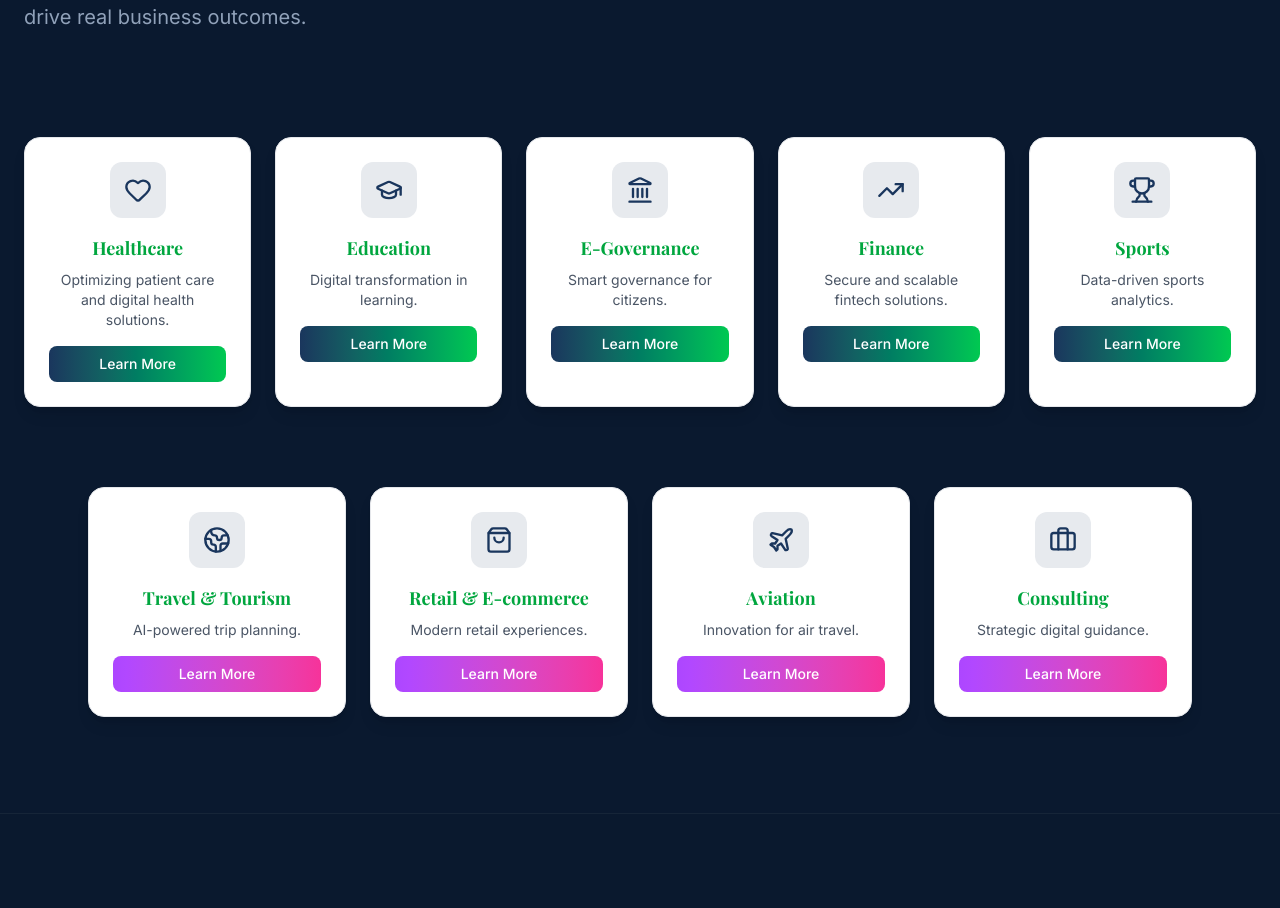
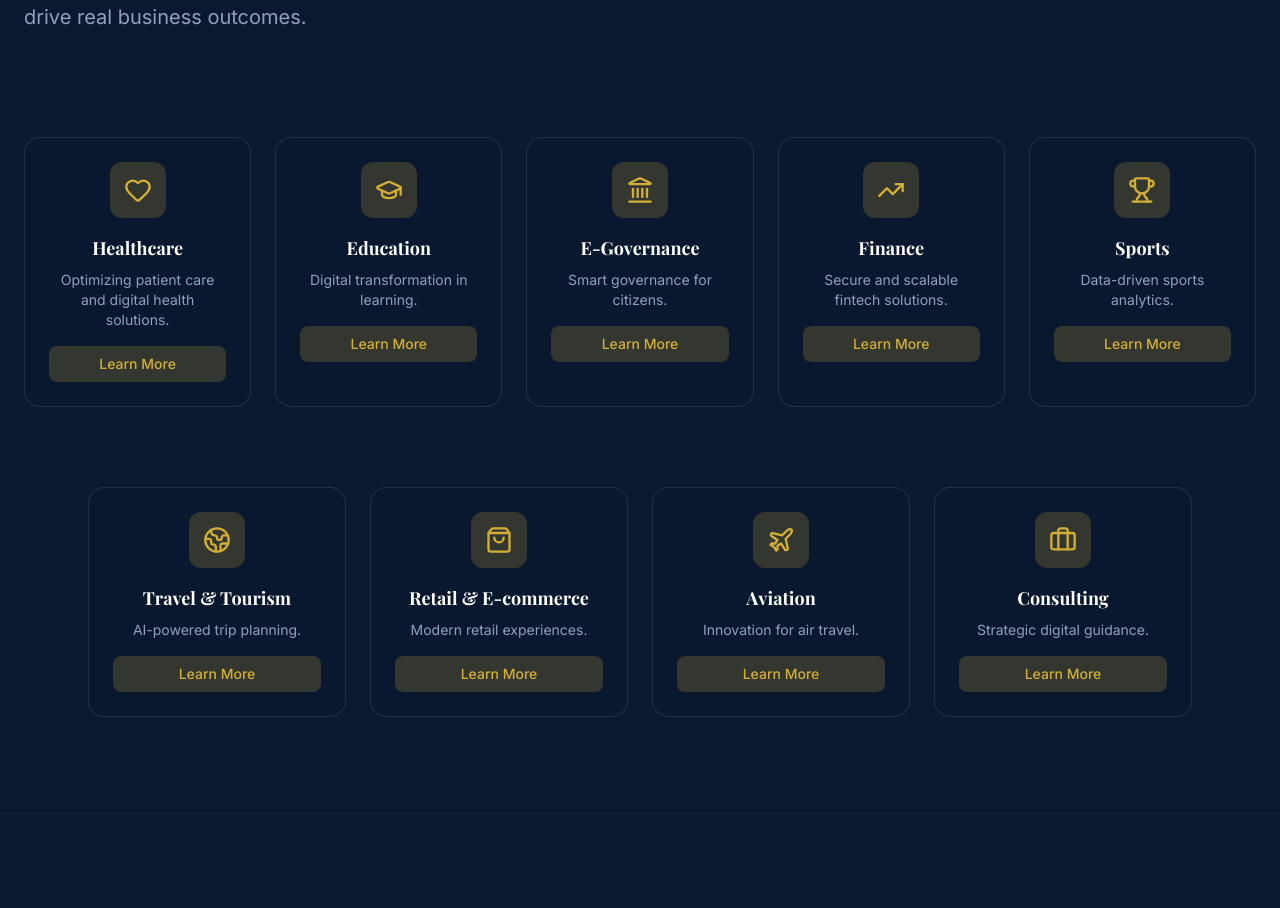
Before and after one commit to Imprasna/IT-consulting, a React (Vite) app: page /expertise in a window 1280 px wide. Shown: the part 340-1248 px from the top of the page. Built offline with nearby package versions, Linux system fonts and the light colour scheme.

Commit message:
Update Expertise page theme and Contact page details

```diff
--- a/src/pages/ContactPage.tsx
+++ b/src/pages/ContactPage.tsx
@@ -6,9 +6,6 @@ import Footer from '../components/Footer';
 const ContactPage = () => {
     const offices = [
         { city: 'Chennai, India', address: '123 Tech Park, OMR Road', phone: '+91 800 123 4567' },
-        { city: 'Singapore', address: '456 Marina Bay Financial Centre', phone: '+65 1234 5678' },
-        { city: 'Dubai, UAE', address: '789 Business Bay Tower', phone: '+971 4 123 4567' },
-        { city: 'USA', address: '101 Silicon Valley Blvd', phone: '+1 800 123 4567' },
     ];
 
     return (
@@ -99,8 +96,8 @@ const ContactPage = () => {
                                     <h3 className="text-lg font-bold text-white mb-2 flex items-center gap-2">
                                         <Mail className="w-5 h-5 text-royal-gold" /> General Inquiries
                                     </h3>
-                                    <a href="mailto:contact@techsprintsolution.com" className="text-royal-gold hover:underline">
-                                        contact@techsprintsolution.com
+                                    <a href="mailto:techsprintsolutions.2020@gmail.com" className="text-royal-gold hover:underline">
+                                        techsprintsolutions.2020@gmail.com
                                     </a>
                                 </div>
                             </motion.div>
--- a/src/pages/ExpertisePage.tsx
+++ b/src/pages/ExpertisePage.tsx
@@ -53,14 +53,14 @@ const ExpertisePage = () => {
                                     whileInView={{ opacity: 1, y: 0 }}
                                     viewport={{ once: true }}
                                     transition={{ delay: idx * 0.1 }}
-                                    className="p-6 rounded-2xl bg-white border border-gray-200 shadow-lg text-center group hover:shadow-xl transition-all"
+                                    className="p-6 rounded-2xl glass border border-white/10 text-center group hover:border-royal-gold/30 transition-all"
                                 >
-                                    <div className="w-14 h-14 rounded-xl bg-royal-blue/10 flex items-center justify-center mb-4 mx-auto">
-                                        <item.icon className="w-7 h-7 text-royal-blue" />
+                                    <div className="w-14 h-14 rounded-xl bg-royal-gold/20 flex items-center justify-center mb-4 mx-auto group-hover:bg-royal-gold transition-colors">
+                                        <item.icon className="w-7 h-7 text-royal-gold group-hover:text-primary transition-colors" />
                                     </div>
-                                    <h3 className="text-lg font-bold text-green-600 mb-2">{item.title}</h3>
-                                    <p className="text-gray-600 text-sm mb-4">{item.desc}</p>
-                                    <button className="w-full py-2 rounded-lg bg-gradient-to-r from-royal-blue to-green-500 text-white text-sm font-medium">
+                                    <h3 className="text-lg font-bold text-white mb-2">{item.title}</h3>
+                                    <p className="text-slate-400 text-sm mb-4">{item.desc}</p>
+                                    <button className="w-full py-2 rounded-lg bg-royal-gold/20 text-royal-gold text-sm font-medium hover:bg-royal-gold hover:text-primary transition-colors">
                                         Learn More
                                     </button>
                                 </motion.div>
@@ -80,14 +80,14 @@ const ExpertisePage = () => {
                                     whileInView={{ opacity: 1, y: 0 }}
                                     viewport={{ once: true }}
                                     transition={{ delay: idx * 0.1 }}
-                                    className="p-6 rounded-2xl bg-white border border-gray-200 shadow-lg text-center group hover:shadow-xl transition-all"
+                                    className="p-6 rounded-2xl glass border border-white/10 text-center group hover:border-royal-gold/30 transition-all"
                                 >
-                                    <div className="w-14 h-14 rounded-xl bg-royal-blue/10 flex items-center justify-center mb-4 mx-auto">
-                                        <item.icon className="w-7 h-7 text-royal-blue" />
+                                    <div className="w-14 h-14 rounded-xl bg-royal-gold/20 flex items-center justify-center mb-4 mx-auto group-hover:bg-royal-gold transition-colors">
+                                        <item.icon className="w-7 h-7 text-royal-gold group-hover:text-primary transition-colors" />
                                     </div>
-                                    <h3 className="text-lg font-bold text-green-600 mb-2">{item.title}</h3>
-                                    <p className="text-gray-600 text-sm mb-4">{item.desc}</p>
-                                    <button className="w-full py-2 rounded-lg bg-gradient-to-r from-purple-500 to-pink-500 text-white text-sm font-medium">
+                                    <h3 className="text-lg font-bold text-white mb-2">{item.title}</h3>
+                                    <p className="text-slate-400 text-sm mb-4">{item.desc}</p>
+                                    <button className="w-full py-2 rounded-lg bg-royal-gold/20 text-royal-gold text-sm font-medium hover:bg-royal-gold hover:text-primary transition-colors">
                                         Learn More
                                     </button>
                                 </motion.div>
```
